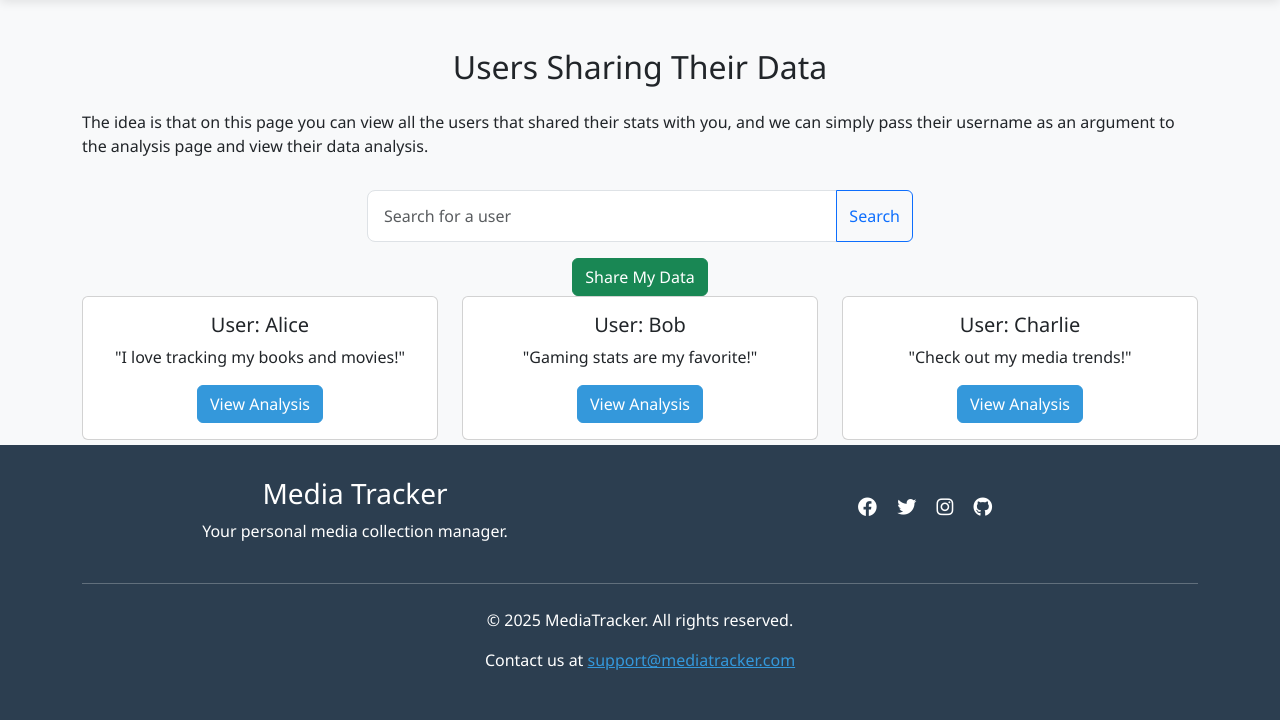
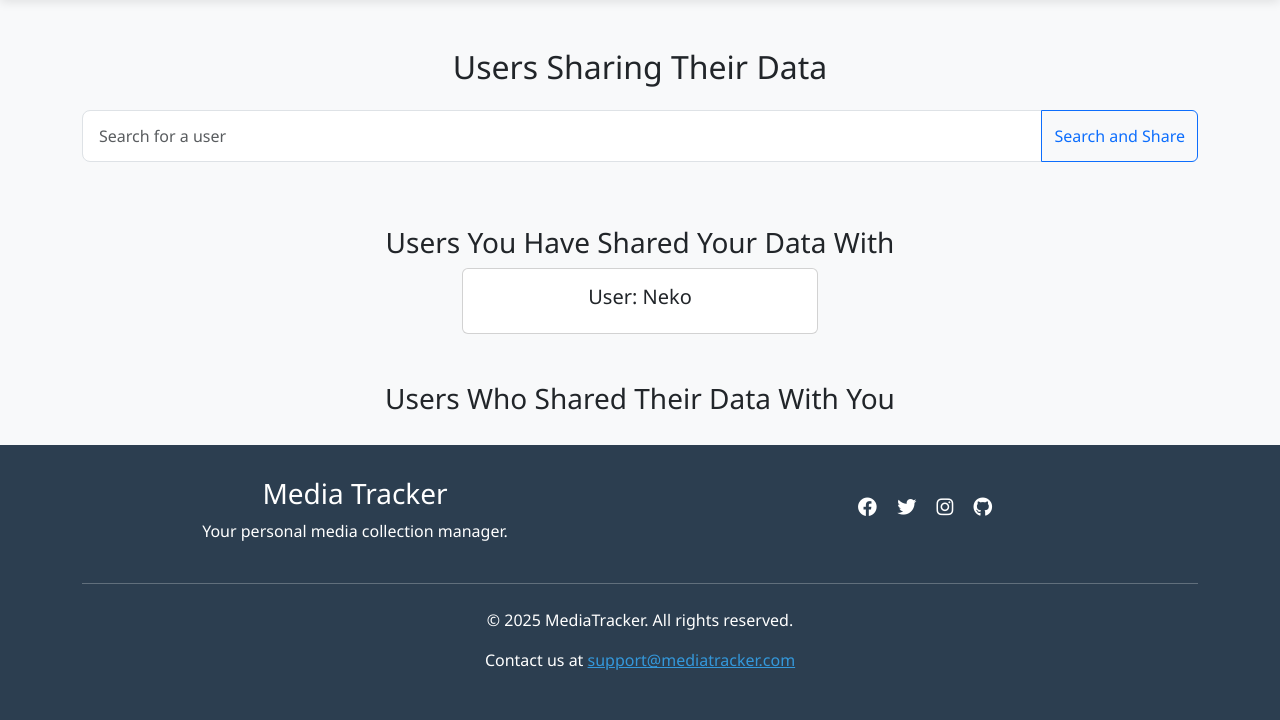
Before and after one commit to LeweiXu/CITS3403-Project, a Flask app: page /sharedata in a window 1280 px wide. Shown: the part 80-800 px from the top of the page. Run offline with Flask 3, Linux system fonts and the light colour scheme; a user stored in the database is signed in; data comes from the database, SQL or seed files in the repository; both versions use the stored data as it was after the commit; some libraries are stand-ins or nearby versions.

Commit message:
sharedata page working

```diff
--- a/app/routes.py
+++ b/app/routes.py
@@ -1,6 +1,6 @@
 from flask import render_template, request, redirect, url_for, flash, session, Response
 from app import app, db
-from app.models import Entries
+from app.models import Entries, SharedUsers, Users
 from app.helpers.upload_handler import handle_upload
 from app.helpers.dashboard_handler import *
 from app.helpers.export_csv_handler import generate_csv
@@ -115,9 +115,39 @@ def delete_entry(entry_id):
         flash('Entry not found.', 'danger')
     return redirect(url_for('viewdata'))
 
-@app.route('/sharedata')
+@app.route('/sharedata', methods=['GET', 'POST'])
 def sharedata():
-    return render_template('sharedata.html')
+    if 'username' not in session:
+        flash('Please log in to access this page.', 'danger')
+        return redirect(url_for('login'))
+
+    username = session['username']
+
+    if request.method == 'POST':
+        # Handle sharing data with another user
+        target_user = request.form.get('target_user')
+        if target_user:
+            # Check if the target user exists in the Users table
+            user_exists = Users.query.filter_by(username=target_user).first()
+            if user_exists:
+                # Check if the sharing entry already exists
+                existing_entry = SharedUsers.query.filter_by(username=username, shared_username=target_user).first()
+                if not existing_entry:
+                    # Add the tuple (username, target_user) to the SharedUsers table
+                    new_shared_user = SharedUsers(username=username, shared_username=target_user)
+                    db.session.add(new_shared_user)
+                    db.session.commit()
+                    flash(f'Data shared with {target_user} successfully.', 'success')
+                else:
+                    flash(f'You have already shared your data with {target_user}.', 'info')
+            else:
+                flash(f'User {target_user} does not exist.', 'danger')
+
+    # Fetch users who shared their data with the current user
+    shared_with_me = SharedUsers.query.filter_by(shared_username=username).all()
+    shared_with = SharedUsers.query.filter_by(username=username).all()
+
+    return render_template('sharedata.html', shared_with_me=shared_with_me, shared_with=shared_with)
 
 @app.route('/logout')
 def logout():
@@ -162,3 +192,35 @@ def analysis():
     username = session['username']
     analysis_data = get_analysis_data(username)
     return render_template('analysis.html', analysis_data=analysis_data)
+
+@app.route('/view_shared_data/<data_type>', methods=['POST'])
+def view_shared_data(data_type):
+    if 'username' not in session:
+        flash('Please log in to access this page.', 'danger')
+        return redirect(url_for('login'))
+
+    username = session['username']
+    target_user = request.form.get('target_user')
+
+    # Check if the target_user has shared their data with the current user
+    shared_entry = SharedUsers.query.filter_by(username=target_user, shared_username=username).first()
+    if not shared_entry:
+        flash('You do not have permission to view this user’s data.', 'danger')
+        return redirect(url_for('sharedata'))
+
+    if data_type == 'analysis':
+        analysis_data = get_analysis_data(target_user)
+        return render_template('analysis.html', analysis_data=analysis_data)
+    elif data_type == 'activities':
+        activities = fetch_past_activities(target_user, request)
+        return render_template(
+            'past_activities.html',
+            uncompleted_activities=activities["uncompleted_activities"],
+            completed_activities=activities["completed_activities"]
+        )
+    elif data_type == 'history':
+        entries = handle_viewdata(target_user, request)
+        return render_template('viewdata.html', entries=entries)
+    else:
+        flash('Invalid data type requested.', 'danger')
+        return redirect(url_for('sharedata'))
--- a/app/templates/sharedata.html
+++ b/app/templates/sharedata.html
@@ -6,57 +6,50 @@
 <div class="container mt-5">
     <h2 class="text-center mb-4">Users Sharing Their Data</h2>
     <div class="row justify-content-center">
-        <p>The idea is that on this page you can view all the users that shared their stats with you, and we can simply pass their username as an argument to the analysis page and view their data analysis.</p>
-        <!-- User 1 -->
-        <div class="container mt-3">
-            <div class="row justify-content-center">
-                <div class="col-md-6">
-                    <form method="POST" action="/search_user">
-                        <div class="input-group mb-3">
-                            <input type="text" class="form-control" placeholder="Search for a user" name="username" required>
-                            <button class="btn btn-outline-primary" type="submit">Search</button>
-                        </div>
-                    </form>
+        <form method="POST" action="/sharedata">
+            <div class="input-group mb-3">
+                <input type="text" class="form-control" placeholder="Search for a user" name="target_user" required>
+                <button class="btn btn-outline-primary" type="submit">Search and Share</button>
+            </div>
+        </form>
+    </div>
+
+    <h3 class="text-center mt-5">Users You Have Shared Your Data With</h3>
+    <div class="row justify-content-center">
+        {% for shared_with_user in shared_with %}
+        <div class="col-md-4">
+            <div class="card text-center">
+                <div class="card-body">
+                    <h5 class="card-title">User: {{ shared_with_user.shared_username }}</h5>
                 </div>
             </div>
-            <div class="row justify-content-center">
-                <div class="col-md-6 text-center">
-                    <form method="POST" action="/share_data">
-                        <input type="hidden" name="target_user" value="searched_user">
-                        <button class="btn btn-success" type="submit">Share My Data</button>
+        </div>
+        {% endfor %}
+    </div>
+
+    <h3 class="text-center mt-5">Users Who Shared Their Data With You</h3>
+    <div class="row justify-content-center">
+        {% for shared_user in shared_with_me %}
+        <div class="col-md-4">
+            <div class="card text-center">
+                <div class="card-body">
+                    <h5 class="card-title">User: {{ shared_user.username }}</h5>
+                    <form method="POST" action="/view_shared_data/analysis">
+                        <input type="hidden" name="target_user" value="{{ shared_user.username }}">
+                        <button type="submit" class="btn btn-primary">View Analysis</button>
+                    </form>
+                    <form method="POST" action="/view_shared_data/activities">
+                        <input type="hidden" name="target_user" value="{{ shared_user.username }}">
+                        <button type="submit" class="btn btn-secondary">View Activities</button>
+                    </form>
+                    <form method="POST" action="/view_shared_data/history">
+                        <input type="hidden" name="target_user" value="{{ shared_user.username }}">
+                        <button type="submit" class="btn btn-info">View History</button>
                     </form>
                 </div>
             </div>
         </div>
-        <div class="col-md-4">
-            <div class="card text-center">
-                <div class="card-body">
-                    <h5 class="card-title">User: Alice</h5>
-                    <p class="card-text">"I love tracking my books and movies!"</p>
-                    <a href="/analysis" class="btn btn-primary">View Analysis</a>
-                </div>
-            </div>
-        </div>
-        <!-- User 2 -->
-        <div class="col-md-4">
-            <div class="card text-center">
-                <div class="card-body">
-                    <h5 class="card-title">User: Bob</h5>
-                    <p class="card-text">"Gaming stats are my favorite!"</p>
-                    <a href="/analysis" class="btn btn-primary">View Analysis</a>
-                </div>
-            </div>
-        </div>
-        <!-- User 3 -->
-        <div class="col-md-4">
-            <div class="card text-center">
-                <div class="card-body">
-                    <h5 class="card-title">User: Charlie</h5>
-                    <p class="card-text">"Check out my media trends!"</p>
-                    <a href="/analysis" class="btn btn-primary">View Analysis</a>
-                </div>
-            </div>
-        </div>
+        {% endfor %}
     </div>
 </div>
 {% endblock %}
```
Also changed, not shown: app/helpers/sharedata_handler.py (added, +26 -0 lines), app/app.db.
